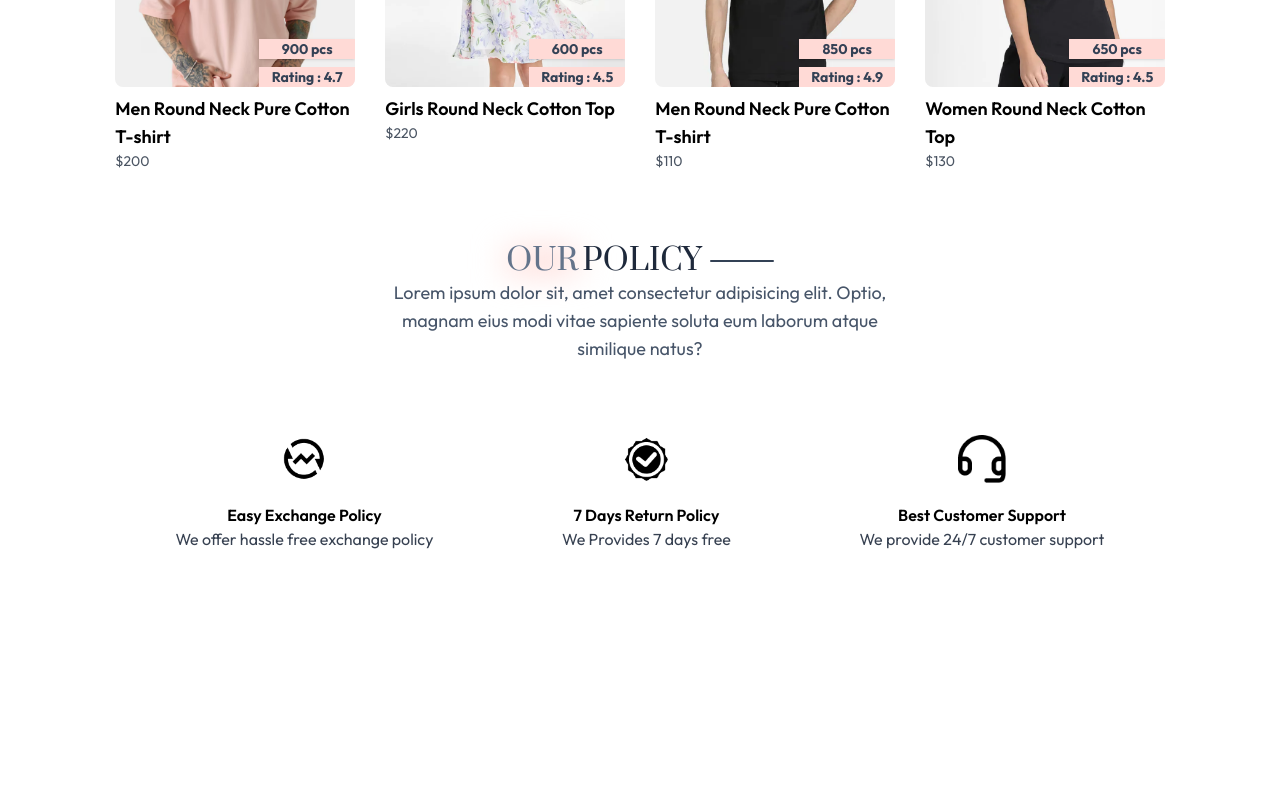
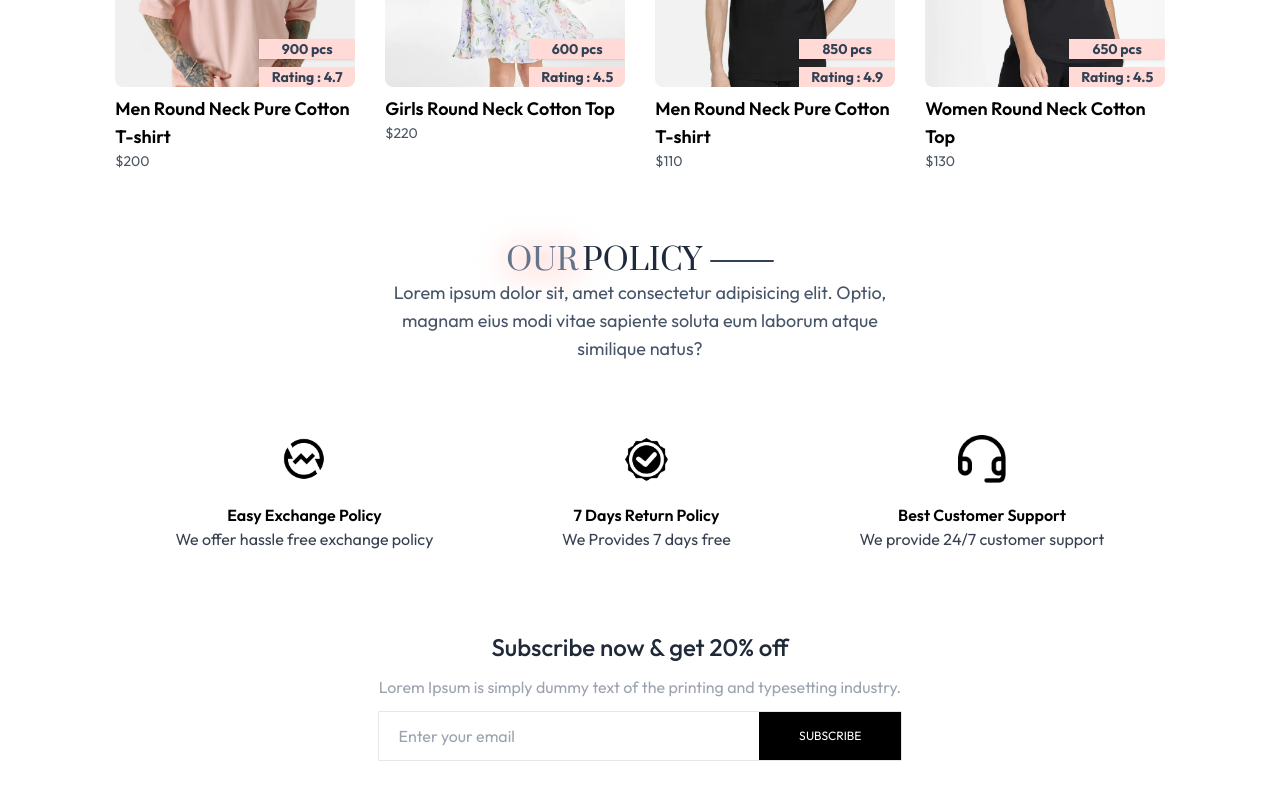
Before and after one commit to ahasan06/mern-ecommerce, a React (Vite) app in the folder frontend/: page / in a window 1280 px wide. Shown: the part 1562-2362 px from the top of the page. Before the commit the page ends 2193 px from the top, so only its background shows below. Built offline with nearby package versions, Linux system fonts and the light colour scheme.

Commit message:
part 6 : Best seller component added

```diff
--- /dev/null
+++ b/frontend/src/components/NewsLetter.jsx
@@ -0,0 +1,24 @@
+import React from 'react'
+
+const NewsletterBox = () => {
+
+    const onSubmitHandler = (event) => {
+        event.preventDefault();
+    }
+
+    return (
+        <div className='text-center my-10 flex flex-col gap-3 '>
+            <p className='text-2xl font-medium text-gray-800'>Subscribe now & get 20% off</p>
+            <p className='text-gray-400'>
+                Lorem Ipsum is simply dummy text of the printing and typesetting industry.
+            </p>
+
+            <form onSubmit={onSubmitHandler} className='w-full sm:w-1/2 flex items-center gap-3 mx-auto border '>
+                <input className='w-full sm:flex-1 outline-none px-5 ' type="email" placeholder='Enter your email' />
+                <button type='submit' className='bg-black text-white text-xs px-10 py-4'>SUBSCRIBE</button>
+            </form>
+        </div>
+    )
+}
+
+export default NewsletterBox
--- a/frontend/src/pages/Home.jsx
+++ b/frontend/src/pages/Home.jsx
@@ -3,6 +3,7 @@
 import LatestCollection from '../components/LatestCollection'
 import BestSeller from '../components/BestSeller'
 import OurPolicy from '../components/OurPolicy'
+import NewsLetter from '../components/NewsLetter'
 
 function Home() {
   return (
@@ -11,6 +12,7 @@
       <LatestCollection/>
       <BestSeller/>
       <OurPolicy/>
+      <NewsLetter/>
     </div>
   )
 }
```
